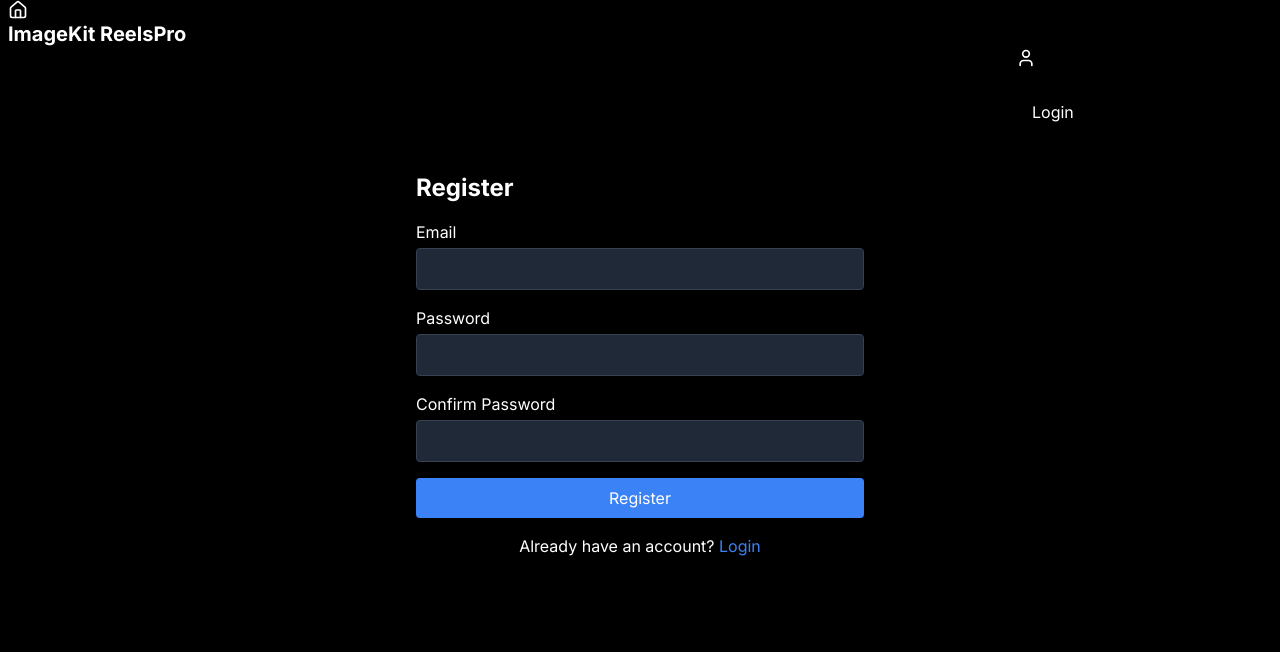
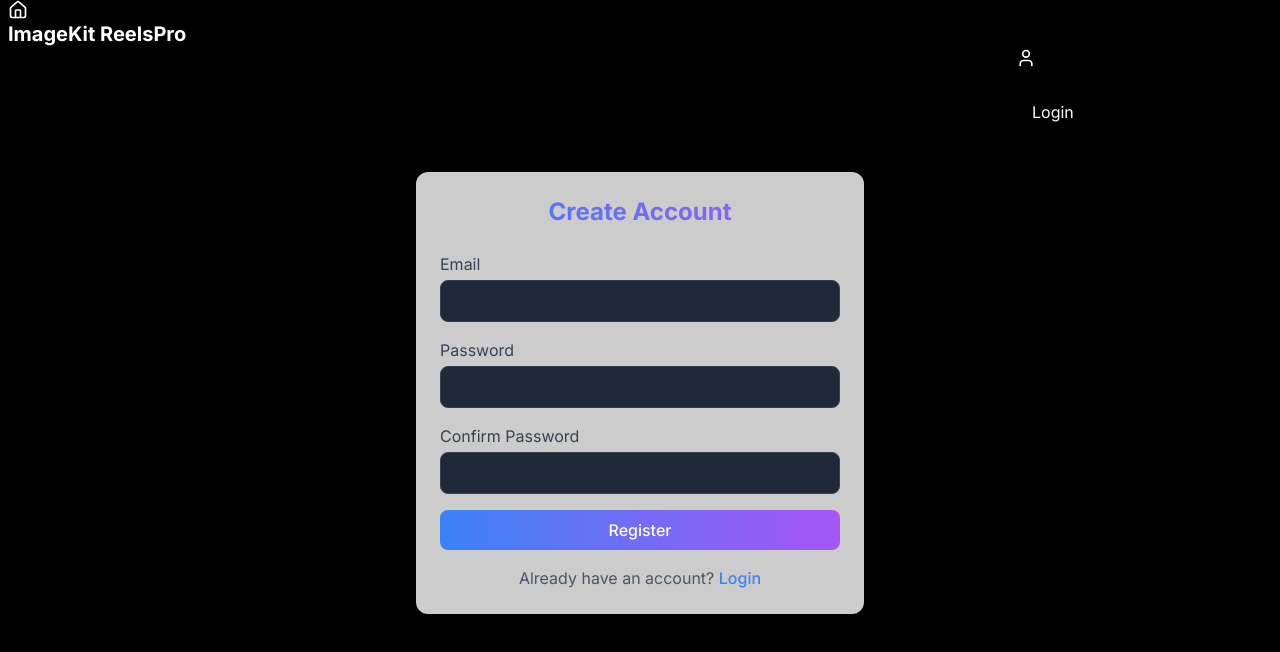
Before and after one commit to vikalpis/scroll-app, a Next.js app: page /register in a window 1280 px wide. Shown: the top 652 px of the page. Built offline with nearby package versions, Linux system fonts and the light colour scheme; no server answers; what imagekitio-next would draw is missing.

Commit message:
Enhance Home and Register components with framer-motion animations and loading states

```diff
--- a/app/component/VideoUploadForm.tsx
+++ b/app/component/VideoUploadForm.tsx
@@ -1,11 +1,13 @@
-"use client "
-import { useState } from "react"
-import {useForm} from "react-hook-form";
+"use client";
+
+import { useState } from "react";
+import { useForm } from "react-hook-form";
 import { IKUploadResponse } from "imagekitio-next/dist/types/components/IKUpload/props";
-import { Loader2 } from "lucide-react";
+import { Loader2, Upload, Type, FileText } from "lucide-react";
 import { useNotification } from "./Notification";
 import FileUpload from "./FileUpload";
-import {apiClient} from "@/lib/api-client";
+import { apiClient } from "@/lib/api-client";
+import { motion } from "framer-motion";
 
 interface VideoFormData {
   title: string;
@@ -70,70 +72,161 @@ interface VideoFormData {
     }
   };
 
+  const formVariants = {
+    hidden: { opacity: 0, y: 20 },
+    visible: {
+      opacity: 1,
+      y: 0,
+      transition: {
+        duration: 0.6,
+        staggerChildren: 0.1,
+      },
+    },
+  };
+
+  const itemVariants = {
+    hidden: { opacity: 0, x: -20 },
+    visible: { opacity: 1, x: 0 },
+  };
+
   return (
-      <form onSubmit={handleSubmit(onSubmit)} className="space-y-6">
-        <div className="form-control">
-          <label className="label p-2">Title</label>
-          <input
+    <motion.div
+      initial={{ opacity: 0 }}
+      animate={{ opacity: 1 }}
+      className="max-w-2xl mx-auto"
+    >
+      <motion.form
+        variants={formVariants}
+        initial="hidden"
+        animate="visible"
+        onSubmit={handleSubmit(onSubmit)}
+        className="space-y-6 p-6 bg-white/5 backdrop-blur-lg rounded-xl border border-white/10 shadow-xl"
+      >
+        <motion.div
+          variants={itemVariants}
+          className="form-control relative"
+        >
+          <label className="flex items-center gap-2 text-white/80 mb-2">
+            <Type className="w-4 h-4" />
+            <span>Title</span>
+          </label>
+          <motion.input
+            whileFocus={{ scale: 1.01 }}
             type="text"
-            className={`input input-bordered rounded-md ${
-              errors.title ? "input-error" : ""
+            className={`w-full px-4 py-2 bg-white/10 border border-white/20 rounded-lg focus:ring-2 focus:ring-blue-500 focus:border-transparent transition-all text-white ${
+              errors.title ? "border-red-500" : ""
             }`}
             {...register("title", { required: "Title is required" })}
           />
           {errors.title && (
-            <span className="text-error text-sm mt-1">
+            <motion.span
+              initial={{ opacity: 0, y: -10 }}
+              animate={{ opacity: 1, y: 0 }}
+              className="text-red-400 text-sm mt-1"
+            >
               {errors.title.message}
-            </span>
+            </motion.span>
           )}
-        </div>
+        </motion.div>
 
-        <div className="form-control">
-          <label className="label p-2">Description</label>
-          <textarea
-            className={`textarea textarea-bordered rounded-md h-24 ${
-              errors.description ? "textarea-error" : ""
+        <motion.div
+          variants={itemVariants}
+          className="form-control relative"
+        >
+          <label className="flex items-center gap-2 text-white/80 mb-2">
+            <FileText className="w-4 h-4" />
+            <span>Description</span>
+          </label>
+          <motion.textarea
+            whileFocus={{ scale: 1.01 }}
+            className={`w-full px-4 py-2 bg-white/10 border border-white/20 rounded-lg focus:ring-2 focus:ring-blue-500 focus:border-transparent transition-all text-white h-24 ${
+              errors.description ? "border-red-500" : ""
             }`}
             {...register("description", { required: "Description is required" })}
           />
           {errors.description && (
-            <span className="text-error text-sm mt-1">
+            <motion.span
+              initial={{ opacity: 0, y: -10 }}
+              animate={{ opacity: 1, y: 0 }}
+              className="text-red-400 text-sm mt-1"
+            >
               {errors.description.message}
-            </span>
+            </motion.span>
           )}
-        </div>
+        </motion.div>
 
-        <div className="form-control">
-          <label className="label">Upload Video</label>
+        <motion.div
+          variants={itemVariants}
+          className="form-control relative"
+        >
+          <label className="flex items-center gap-2 text-white/80 mb-2">
+            <Upload className="w-4 h-4" />
+            <span>Upload Video</span>
+          </label>
           <FileUpload
             fileType="video"
             onSuccess={handleUploadSuccess}
             onProgress={handleUploadProgress}
           />
           {uploadProgress > 0 && (
-            <div className="w-full bg-gray-200 rounded-full h-2.5 mt-2">
-              <div
-                className="bg-primary h-2.5 rounded-full transition-all duration-300"
-                style={{ width: `${uploadProgress}%` }}
+            <motion.div
+              initial={{ opacity: 0, scaleX: 0 }}
+              animate={{ opacity: 1, scaleX: 1 }}
+              className="mt-4"
+            >
+              <div className="relative pt-1">
+                <div className="flex mb-2 items-center justify-between">
+                  <div>
+                    <span className="text-xs font-semibold inline-block py-1 px-2 uppercase rounded-full text-blue-400 bg-blue-200/10">
+                      Uploading
+                    </span>
+                  </div>
+                  <div className="text-right">
+                    <span className="text-xs font-semibold inline-block text-blue-400">
+                      {uploadProgress}%
+                    </span>
+                  </div>
+                </div>
+                <div className="overflow-hidden h-2 mb-4 text-xs flex rounded-full bg-blue-200/10">
+                  <motion.div
+                    initial={{ width: "0%" }}
+                    animate={{ width: `${uploadProgress}%` }}
+                    transition={{ duration: 0.5 }}
+                    className="shadow-none flex flex-col text-center whitespace-nowrap text-white justify-center bg-gradient-to-r from-blue-500 to-purple-500"
                   />
                 </div>
+              </div>
+            </motion.div>
           )}
-        </div>
+        </motion.div>
 
-        <button
+        <motion.button
+          variants={itemVariants}
+          whileHover={{ scale: 1.02 }}
+          whileTap={{ scale: 0.98 }}
           type="submit"
-          className="btn btn-primary btn-block"
           disabled={loading || !uploadProgress}
+          className={`w-full py-3 rounded-lg font-medium relative overflow-hidden ${
+            loading || !uploadProgress
+              ? "bg-gray-600 cursor-not-allowed"
+              : "bg-gradient-to-r from-blue-500 to-purple-500 hover:from-blue-600 hover:to-purple-600"
+          }`}
         >
           {loading ? (
-            <>
-              <Loader2 className="w-4 h-4 mr-2 animate-spin" />
-              Publishing Video...
-            </>
+            <motion.div className="flex items-center justify-center gap-2">
+              <motion.div
+                animate={{ rotate: 360 }}
+                transition={{ duration: 1, repeat: Infinity, ease: "linear" }}
+              >
+                <Loader2 className="w-5 h-5" />
+              </motion.div>
+              <span>Publishing Video...</span>
+            </motion.div>
           ) : (
-            "Publish Video"
+            <span className="text-white">Publish Video</span>
           )}
-        </button>
-      </form>
+        </motion.button>
+      </motion.form>
+    </motion.div>
   );
 }
--- a/app/login/Page.tsx
+++ b/app/login/Page.tsx
@@ -1,80 +1,138 @@
 "use client";
 import { signIn } from "next-auth/react";
 import { useState } from "react";
-// import { useRouter } from "next/router";
 import { useRouter } from "next/navigation";
 import { useNotification } from "../component/Notification";
 import Link from "next/link";
+import { motion } from "framer-motion";
 
-export default function Login(){
+export default function Login() {
   const [email, setEmail] = useState("");
-    const [password, setPassword] =  useState("");
+  const [password, setPassword] = useState("");
+  const [isLoading, setIsLoading] = useState(false);
   const router = useRouter();
-    const {showNotification} = useNotification();
+  const { showNotification } = useNotification();
 
+  const handleSubmit = async (e: React.FormEvent<HTMLFormElement>) => {
+    e.preventDefault();
+    setIsLoading(true);
 
-    const handleSubmit = async (e : React.FormEvent<HTMLFormElement>)=>{
-        e.preventDefault();
     const result = await signIn("credentials", {
       email,
       password,
-            redirect : false,
+      redirect: false,
     });
 
+    setIsLoading(false);
 
-
-        if(result?.error){
+    if (result?.error) {
       showNotification(result.error, "error");
-            // console.log(result);
-        }else{
+    } else {
       showNotification("Login Successful", "success");
-
       router.push("/");
     }
   };
 
+  const formVariants = {
+    hidden: { opacity: 0, y: 20 },
+    visible: {
+      opacity: 1,
+      y: 0,
+      transition: {
+        duration: 0.6,
+        staggerChildren: 0.1
+      }
+    }
+  };
 
-    return(
-        <div  className="max-w-md mx-auto">
-            <h1  className="text-2xl font-bold mb-4">
-                Login
-            </h1>
-            <form onSubmit={handleSubmit} className="space-y-4">
-                <div>
-                    <label htmlFor="email" className="block mb-1">Email</label>
-                    <input
+  const itemVariants = {
+    hidden: { opacity: 0, x: -20 },
+    visible: { opacity: 1, x: 0 }
+  };
+
+  return (
+    <motion.div
+      initial={{ opacity: 0 }}
+      animate={{ opacity: 1 }}
+      className="max-w-md mx-auto p-6 bg-white/80 backdrop-blur-sm rounded-xl shadow-xl"
+    >
+      <motion.h1
+        initial={{ y: -20, opacity: 0 }}
+        animate={{ y: 0, opacity: 1 }}
+        className="text-2xl font-bold mb-6 text-center bg-clip-text text-transparent bg-gradient-to-r from-blue-500 to-purple-500"
+      >
+        Welcome Back
+      </motion.h1>
+
+      <motion.form
+        variants={formVariants}
+        initial="hidden"
+        animate="visible"
+        onSubmit={handleSubmit}
+        className="space-y-4"
+      >
+        <motion.div variants={itemVariants}>
+          <label htmlFor="email" className="block mb-1 text-gray-700">
+            Email
+          </label>
+          <motion.input
+            whileFocus={{ scale: 1.01 }}
             type="email"
-                    id = "email"
-                    value={ email}
+            id="email"
+            value={email}
             onChange={(e) => setEmail(e.target.value)}
             required
-                    className="w-full px-3 py-2 border rounded"
+            className="w-full px-4 py-2 border rounded-lg focus:ring-2 focus:ring-blue-500 focus:border-transparent transition-all"
           />
-                </div>
-                <div>
-                    <label htmlFor="password">
+        </motion.div>
+
+        <motion.div variants={itemVariants}>
+          <label htmlFor="password" className="block mb-1 text-gray-700">
             Password
           </label>
-                    <input type="password"
-                    id = " password"
+          <motion.input
+            whileFocus={{ scale: 1.01 }}
+            type="password"
+            id="password"
             value={password}
-                    onChange={(e)=>setPassword(e.target.value)}
+            onChange={(e) => setPassword(e.target.value)}
             required
-                    className="w-full px-3 py-2 border rounded"
+            className="w-full px-4 py-2 border rounded-lg focus:ring-2 focus:ring-blue-500 focus:border-transparent transition-all"
           />
-                </div>
-                <button type = "submit"
-                className="w-full bg-blue-500 text-white py-2 rounded hover:bg-blue-600"
+        </motion.div>
+
+        <motion.button
+          variants={itemVariants}
+          whileHover={{ scale: 1.02 }}
+          whileTap={{ scale: 0.98 }}
+          type="submit"
+          disabled={isLoading}
+          className="w-full bg-gradient-to-r from-blue-500 to-purple-500 text-white py-2 rounded-lg font-medium relative overflow-hidden"
         >
-                    Login
-                </button>
-                <p>Don&aops;t have an account ? {" "}
-                    <Link href= "/register" className = " text-blue-500 hover:text-blue-600">Register</Link>
-                </p>
+          {isLoading ? (
+            <motion.div
+              animate={{ rotate: 360 }}
+              transition={{ duration: 1, repeat: Infinity, ease: "linear" }}
+              className="w-6 h-6 border-2 border-white border-t-transparent rounded-full mx-auto"
+            />
+          ) : (
+            "Login"
+          )}
+        </motion.button>
 
-            </form>
-        </div>
-
+        <motion.p
+          variants={itemVariants}
+          className="text-center mt-4 text-gray-600"
+        >
+          Don&apos;t have an account?{" "}
+          <Link
+            href="/register"
+            className="text-blue-500 hover:text-blue-600 font-medium"
+          >
+            Register
+          </Link>
+        </motion.p>
+      </motion.form>
+    </motion.div>
   );
-
 }
--- a/app/page.tsx
+++ b/app/page.tsx
@@ -4,9 +4,11 @@ import React, { useEffect, useState } from "react";
 import VideoFeed from "./component/VideoFeed";
 import { IVideo } from "@/models/Video";
 import { apiClient } from "@/lib/api-client";
+import { motion } from "framer-motion";
 
 export default function Home() {
   const [videos, setVideos] = useState<IVideo[]>([]);
+  const [isLoading, setIsLoading] = useState(true);
 
   useEffect(() => {
     const fetchVideos = async () => {
@@ -15,6 +17,8 @@ export default function Home() {
         setVideos(data);
       } catch (error) {
         console.error("Error fetching videos:", error);
+      } finally {
+        setIsLoading(false);
       }
     };
 
@@ -22,9 +26,52 @@ export default function Home() {
   }, []);
 
   return (
-    <main className="container mx-auto px-4 py-8">
-      <h1 className="text-3xl font-bold mb-8">ImageKit ReelsPro</h1>
-      <VideoFeed videos={videos} />
-    </main>
+    <motion.main
+      initial={{ opacity: 0 }}
+      animate={{ opacity: 1 }}
+      className="container mx-auto px-4 py-8 relative"
+    >
+      <motion.div
+        className="absolute inset-0 -z-10"
+        initial={{ opacity: 0 }}
+        animate={{
+          opacity: [0.1, 0.2, 0.1],
+          background: [
+            "radial-gradient(circle at 20% 20%, rgba(62, 184, 255, 0.1) 0%, transparent 50%)",
+            "radial-gradient(circle at 60% 60%, rgba(62, 184, 255, 0.15) 0%, transparent 50%)",
+            "radial-gradient(circle at 20% 20%, rgba(62, 184, 255, 0.1) 0%, transparent 50%)"
+          ]
+        }}
+        transition={{
+          duration: 8,
+          repeat: Infinity,
+          repeatType: "reverse"
+        }}
+      />
+
+      <motion.h1
+        initial={{ y: -20, opacity: 0 }}
+        animate={{ y: 0, opacity: 1 }}
+        transition={{ duration: 0.5 }}
+        className="text-3xl font-bold mb-8 text-center bg-clip-text text-transparent bg-gradient-to-r from-blue-500 to-purple-500"
+      >
+        ImageKit ReelsPro
+      </motion.h1>
+
+      {isLoading ? (
+        <motion.div
+          initial={{ opacity: 0, scale: 0.8 }}
+          animate={{
+            opacity: 1,
+            scale: [0.8, 1.1, 1],
+            rotate: [0, 180, 360]
+          }}
+          transition={{ duration: 1.5, repeat: Infinity }}
+          className="w-16 h-16 border-4 border-blue-500 border-t-transparent rounded-full mx-auto my-20"
+        />
+      ) : (
+        <VideoFeed videos={videos} />
+      )}
+    </motion.main>
   );
 }
--- a/app/register/page.tsx
+++ b/app/register/page.tsx
@@ -4,19 +4,23 @@ import { useState } from "react";
 import { useRouter } from "next/navigation";
 import { useNotification } from "../component/Notification";
 import Link from "next/link";
+import { motion } from "framer-motion";
 
 export default function Register() {
   const [email, setEmail] = useState("");
   const [password, setPassword] = useState("");
   const [confirmPassword, setConfirmPassword] = useState("");
+  const [isLoading, setIsLoading] = useState(false);
   const router = useRouter();
   const { showNotification } = useNotification();
 
   const handleSubmit = async (e: React.FormEvent<HTMLFormElement>) => {
     e.preventDefault();
+    setIsLoading(true);
 
     if (password !== confirmPassword) {
       showNotification("Passwords do not match", "error");
+      setIsLoading(false);
       return;
     }
 
@@ -40,65 +44,126 @@ export default function Register() {
         error instanceof Error ? error.message : "Registration failed",
         "error"
       );
+    } finally {
+      setIsLoading(false);
     }
   };
 
+  const formVariants = {
+    hidden: { opacity: 0, y: 20 },
+    visible: {
+      opacity: 1,
+      y: 0,
+      transition: {
+        duration: 0.6,
+        staggerChildren: 0.1
+      }
+    }
+  };
+
+  const itemVariants = {
+    hidden: { opacity: 0, x: -20 },
+    visible: { opacity: 1, x: 0 }
+  };
+
   return (
-    <div className="max-w-md mx-auto">
-      <h1 className="text-2xl font-bold mb-4">Register</h1>
-      <form onSubmit={handleSubmit} className="space-y-4">
-        <div>
-          <label htmlFor="email" className="block mb-1">
+    <motion.div
+      initial={{ opacity: 0 }}
+      animate={{ opacity: 1 }}
+      className="max-w-md mx-auto p-6 bg-white/80 backdrop-blur-sm rounded-xl shadow-xl"
+    >
+      <motion.h1
+        initial={{ y: -20, opacity: 0 }}
+        animate={{ y: 0, opacity: 1 }}
+        className="text-2xl font-bold mb-6 text-center bg-clip-text text-transparent bg-gradient-to-r from-blue-500 to-purple-500"
+      >
+        Create Account
+      </motion.h1>
+
+      <motion.form
+        variants={formVariants}
+        initial="hidden"
+        animate="visible"
+        onSubmit={handleSubmit}
+        className="space-y-4"
+      >
+        <motion.div variants={itemVariants}>
+          <label htmlFor="email" className="block mb-1 text-gray-700">
             Email
           </label>
-          <input
+          <motion.input
+            whileFocus={{ scale: 1.01 }}
             type="email"
             id="email"
             value={email}
             onChange={(e) => setEmail(e.target.value)}
             required
-            className="w-full px-3 py-2 border rounded"
+            className="w-full px-4 py-2 border rounded-lg focus:ring-2 focus:ring-blue-500 focus:border-transparent transition-all"
           />
-        </div>
-        <div>
-          <label htmlFor="password" className="block mb-1">
+        </motion.div>
+
+        <motion.div variants={itemVariants}>
+          <label htmlFor="password" className="block mb-1 text-gray-700">
             Password
           </label>
-          <input
+          <motion.input
+            whileFocus={{ scale: 1.01 }}
             type="password"
             id="password"
             value={password}
             onChange={(e) => setPassword(e.target.value)}
             required
-            className="w-full px-3 py-2 border rounded"
+            className="w-full px-4 py-2 border rounded-lg focus:ring-2 focus:ring-blue-500 focus:border-transparent transition-all"
           />
-        </div>
-        <div>
-          <label htmlFor="confirmPassword" className="block mb-1">
+        </motion.div>
+
+        <motion.div variants={itemVariants}>
+          <label htmlFor="confirmPassword" className="block mb-1 text-gray-700">
             Confirm Password
           </label>
-          <input
+          <motion.input
+            whileFocus={{ scale: 1.01 }}
             type="password"
             id="confirmPassword"
             value={confirmPassword}
             onChange={(e) => setConfirmPassword(e.target.value)}
             required
-            className="w-full px-3 py-2 border rounded"
+            className="w-full px-4 py-2 border rounded-lg focus:ring-2 focus:ring-blue-500 focus:border-transparent transition-all"
           />
-        </div>
-        <button
+        </motion.div>
+
+        <motion.button
+          variants={itemVariants}
+          whileHover={{ scale: 1.02 }}
+          whileTap={{ scale: 0.98 }}
           type="submit"
-          className="w-full bg-blue-500 text-white py-2 rounded hover:bg-blue-600"
+          disabled={isLoading}
+          className="w-full bg-gradient-to-r from-blue-500 to-purple-500 text-white py-2 rounded-lg font-medium relative overflow-hidden"
         >
-          Register
-        </button>
-        <p className="text-center mt-4">
+          {isLoading ? (
+            <motion.div
+              animate={{ rotate: 360 }}
+              transition={{ duration: 1, repeat: Infinity, ease: "linear" }}
+              className="w-6 h-6 border-2 border-white border-t-transparent rounded-full mx-auto"
+            />
+          ) : (
+            "Register"
+          )}
+        </motion.button>
+
+        <motion.p
+          variants={itemVariants}
+          className="text-center mt-4 text-gray-600"
+        >
           Already have an account?{" "}
-          <Link href="/login" className="text-blue-500 hover:text-blue-600">
+          <Link
+            href="/login"
+            className="text-blue-500 hover:text-blue-600 font-medium"
+          >
             Login
           </Link>
-        </p>
-      </form>
-    </div>
+        </motion.p>
+      </motion.form>
+    </motion.div>
   );
 }
```
Lines whose indentation alone changed are shown as unchanged.
